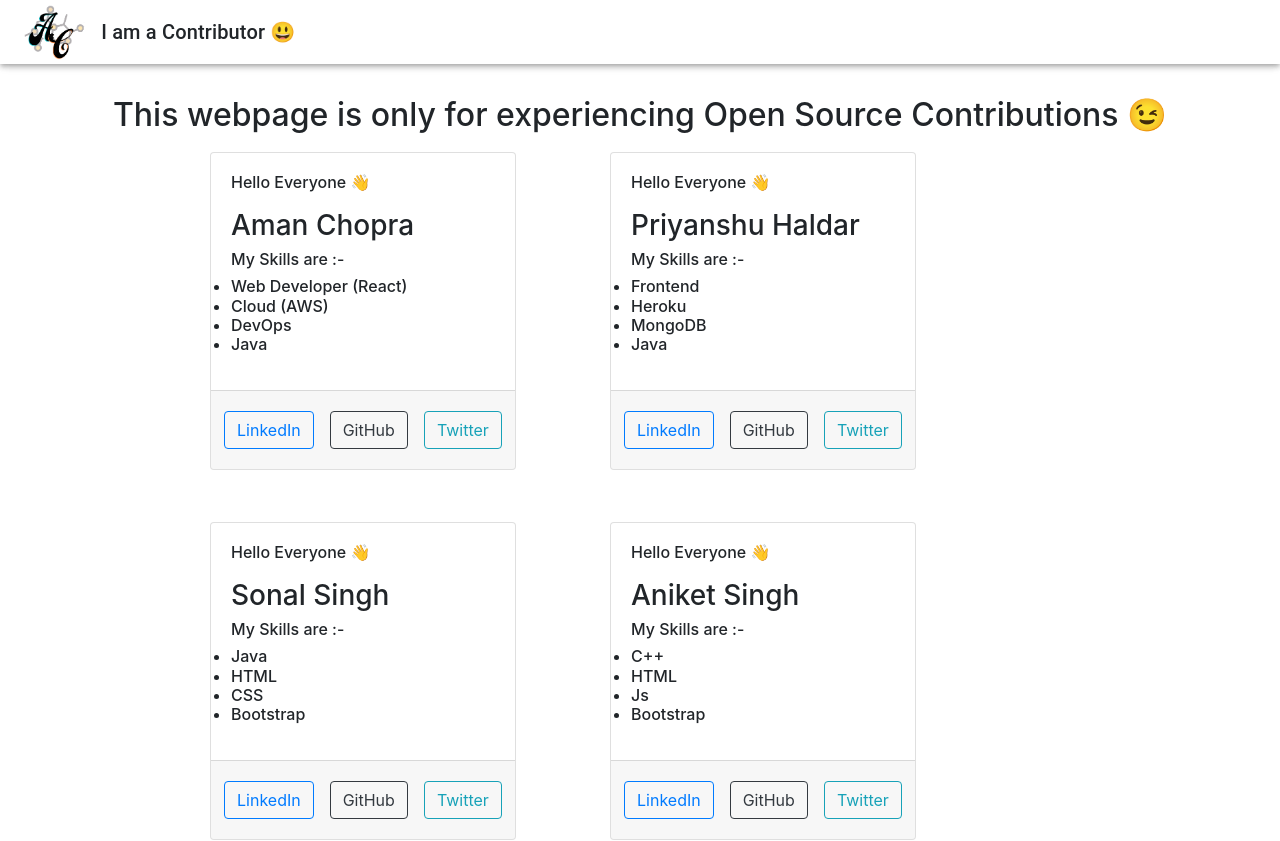
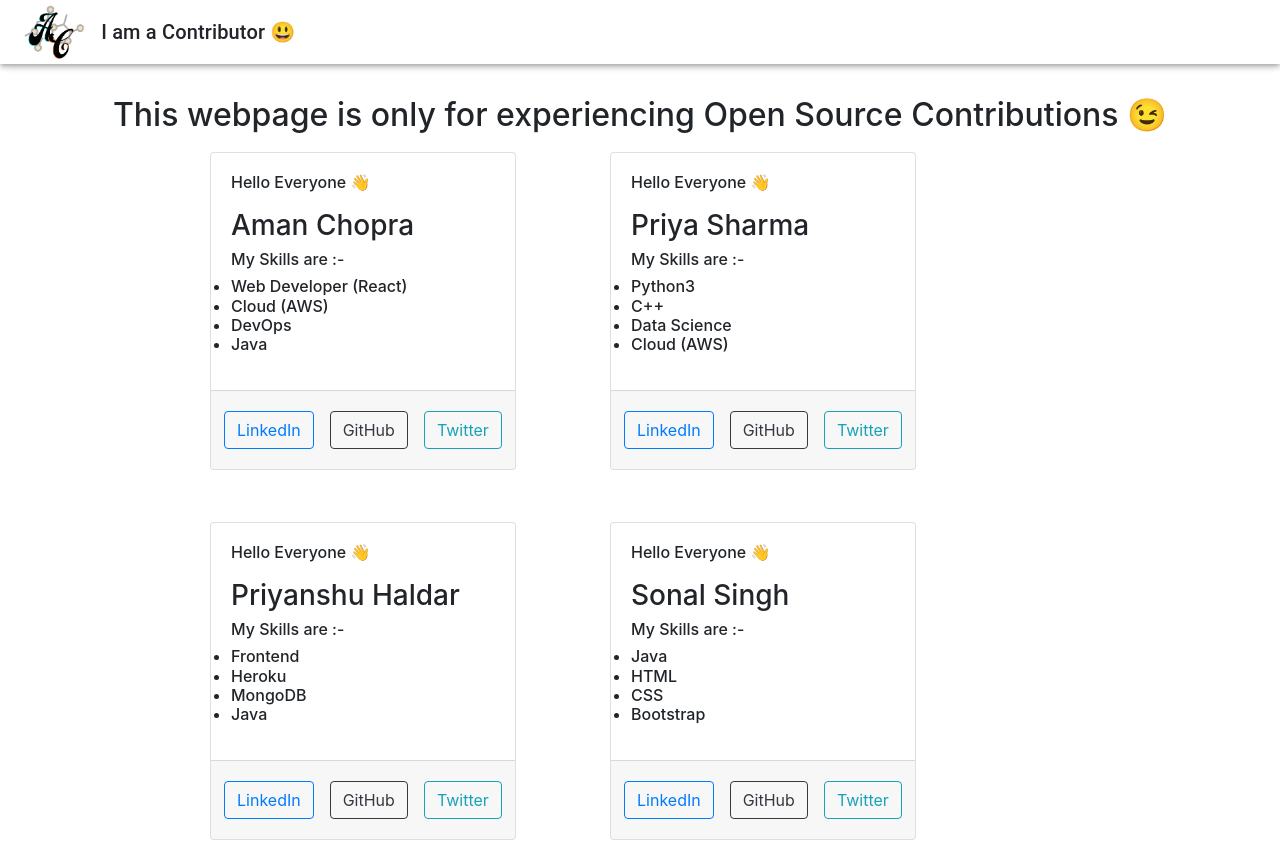
Before and after one commit to Aman1905/I-am-Contributor, a React (Create React App) app: page / in a window 1280 px wide. Shown: the top 841 px of the page. Built offline with nearby package versions, Linux system fonts and the light colour scheme.

Commit message:
Priya Sharma

```diff
--- a/src/Content.js
+++ b/src/Content.js
@@ -15,6 +15,15 @@ const Content = () => {
         l_link="https://www.linkedin.com/in/aman-chopra-375a81171/"
         g_link="https://github.com/Aman1905"
         t_link ="https://twitter.com/iam_chopra_aman" />
+
+       <Cards
+        sname="Priya Sharma"
+        skill1="Python3"
+        skill2="C++"
+        skill3="Data Science"
+        skill4="Cloud (AWS)"
+        l_link="https://www.linkedin.com/in/devprisha/"
+        g_link="https://github.com/DevPriSha"/>
 
       <Cards
         sname="Priyanshu Haldar"
```
